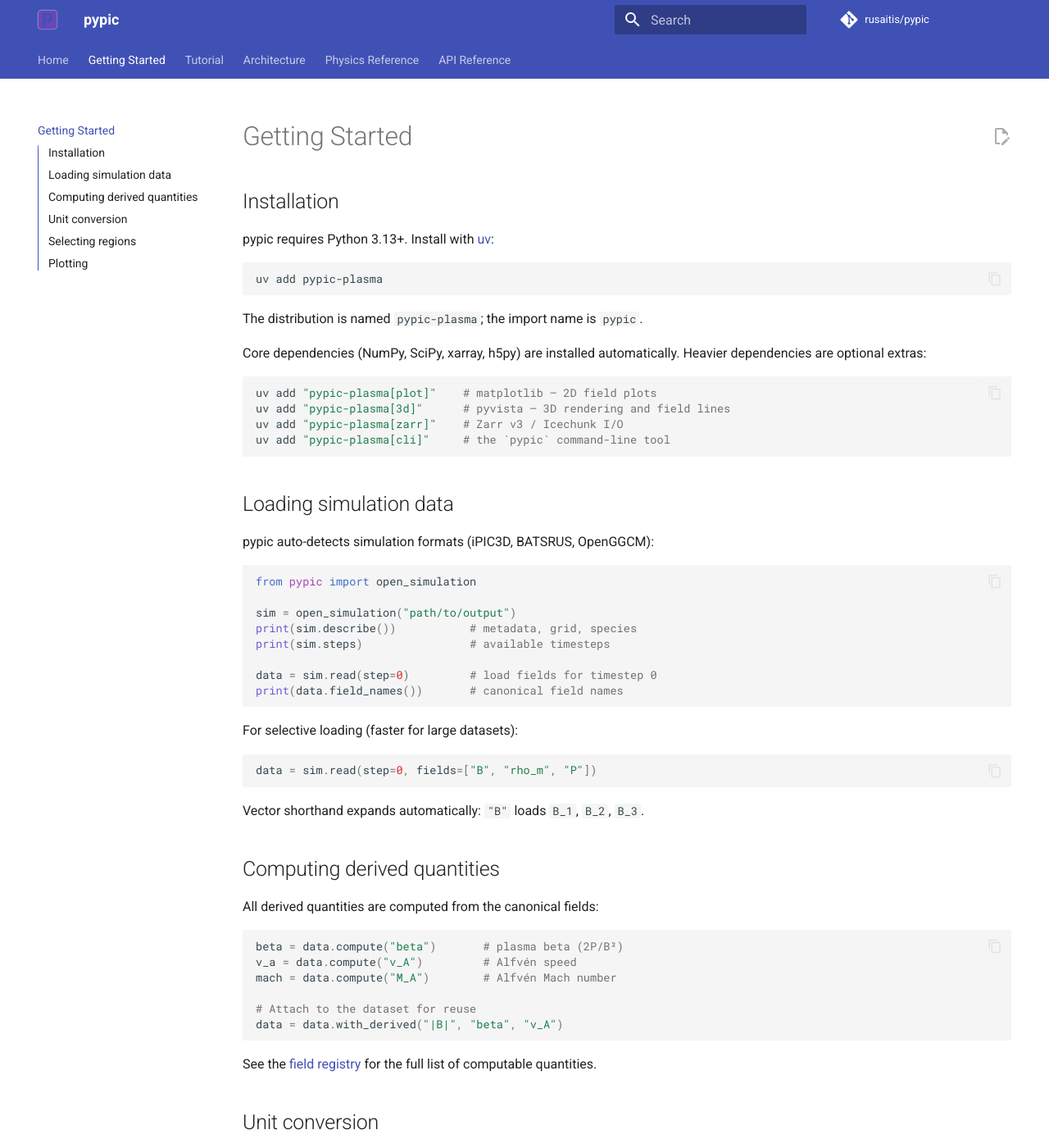
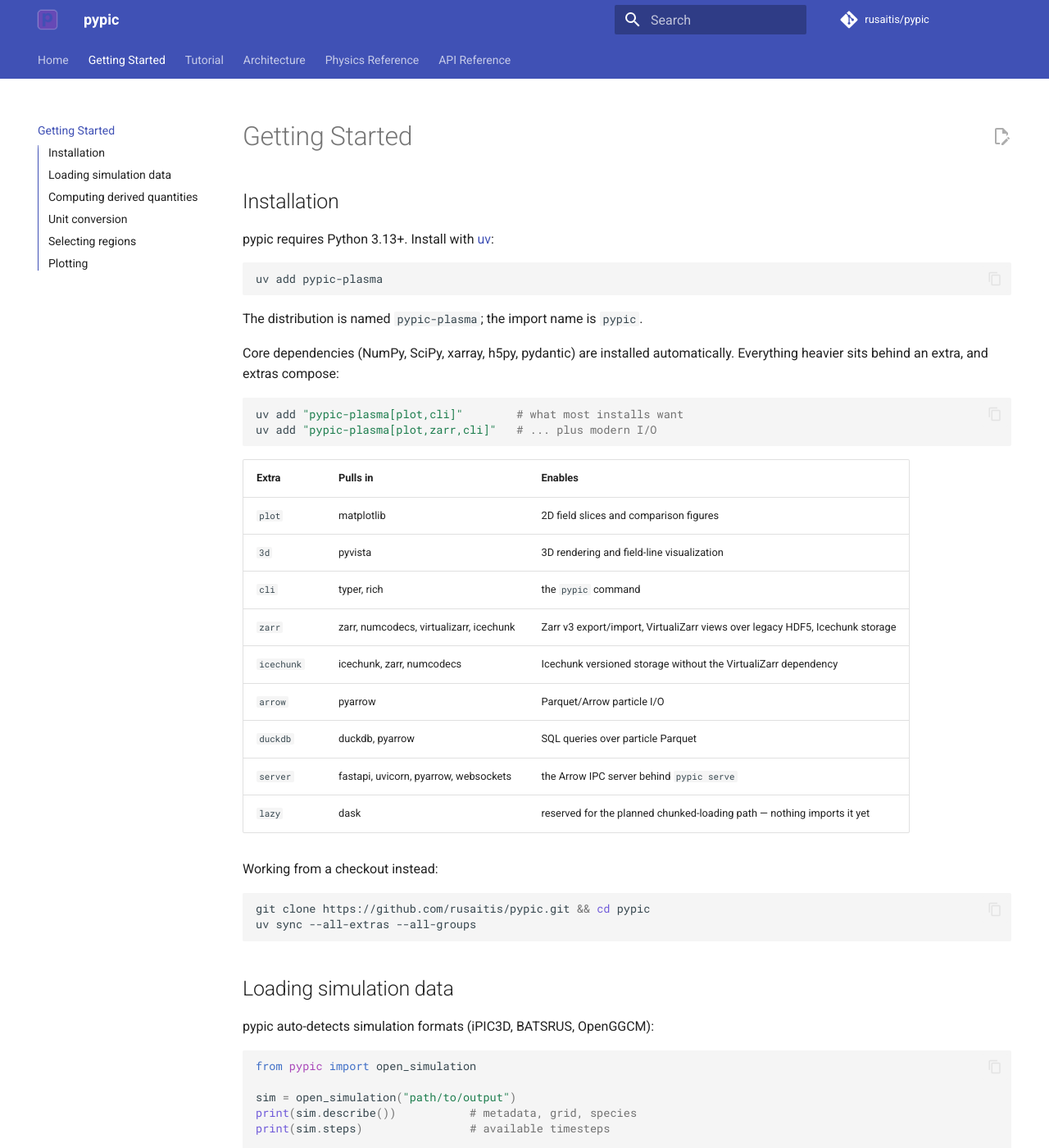
Before and after one commit to rusaitis/pypic, an MkDocs documentation site: the page built from docs/getting-started.md, in a window 1280 px wide and 1400 px high. Shown: the whole window at 82% size. Built offline with MkDocs 1.6.1 and Material for MkDocs 9.7.7, drawn with Linux system fonts in a browser that asks for light colours; comment, search, counter and statistics services are not loaded.

Commit message:
docs: document the five extras and four CLI commands nobody could find
README, docs/index.md and docs/getting-started.md each advertised four of
the nine extras, so icechunk, arrow, duckdb, server and lazy were
installable but undocumented. One table per landing page now gives every
extra, what it pulls in, and what it unlocks; docs/index.md points at it
rather than keeping a third divergent copy.

Also adds the Arrow IPC server, which no page mentioned at all, and the
validate / plot-compare / serve / export CLI commands.

The lazy extra is listed as reserved: it ships dask, but nothing under
src/ imports it yet.

Assisted-by: Claude Opus 5
Co-Authored-By: Claude Opus 5 (1M context) <noreply@anthropic.com>
Claude-Session: https://claude.ai/code/session_01Wcp8KemnRrmBZ5ZcUhFHRE

````diff
--- a/docs/getting-started.md
+++ b/docs/getting-started.md
@@ -10,14 +10,31 @@ uv add pypic-plasma
 
 The distribution is named `pypic-plasma`; the import name is `pypic`.
 
-Core dependencies (NumPy, SciPy, xarray, h5py) are installed automatically.
-Heavier dependencies are optional extras:
+Core dependencies (NumPy, SciPy, xarray, h5py, pydantic) are installed
+automatically. Everything heavier sits behind an extra, and extras compose:
 
 ```sh
-uv add "pypic-plasma[plot]"    # matplotlib — 2D field plots
-uv add "pypic-plasma[3d]"      # pyvista — 3D rendering and field lines
-uv add "pypic-plasma[zarr]"    # Zarr v3 / Icechunk I/O
-uv add "pypic-plasma[cli]"     # the `pypic` command-line tool
+uv add "pypic-plasma[plot,cli]"        # what most installs want
+uv add "pypic-plasma[plot,zarr,cli]"   # ... plus modern I/O
+```
+
+| Extra | Pulls in | Enables |
+|---|---|---|
+| `plot` | matplotlib | 2D field slices and comparison figures |
+| `3d` | pyvista | 3D rendering and field-line visualization |
+| `cli` | typer, rich | the `pypic` command |
+| `zarr` | zarr, numcodecs, virtualizarr, icechunk | Zarr v3 export/import, VirtualiZarr views over legacy HDF5, Icechunk storage |
+| `icechunk` | icechunk, zarr, numcodecs | Icechunk versioned storage without the VirtualiZarr dependency |
+| `arrow` | pyarrow | Parquet/Arrow particle I/O |
+| `duckdb` | duckdb, pyarrow | SQL queries over particle Parquet |
+| `server` | fastapi, uvicorn, pyarrow, websockets | the Arrow IPC server behind `pypic serve` |
+| `lazy` | dask | reserved for the planned chunked-loading path — nothing imports it yet |
+
+Working from a checkout instead:
+
+```sh
+git clone https://github.com/rusaitis/pypic.git && cd pypic
+uv sync --all-extras --all-groups
 ```
 
 ## Loading simulation data
````
Also changed, not shown: CHANGELOG.md (+6 -0 lines), README.md (+25 -9 lines), docs/index.md (+9 -4 lines).
